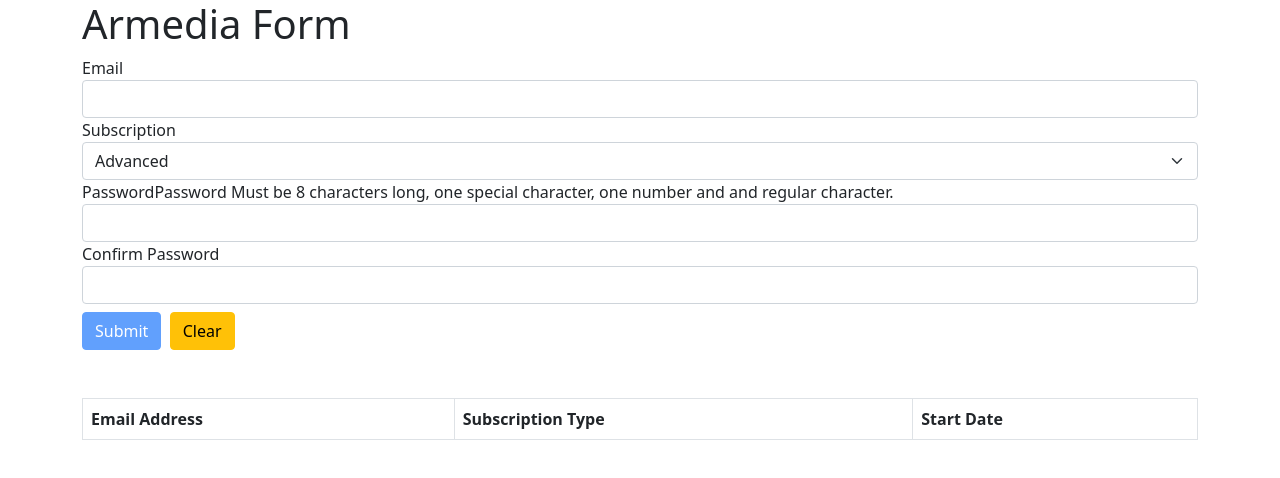
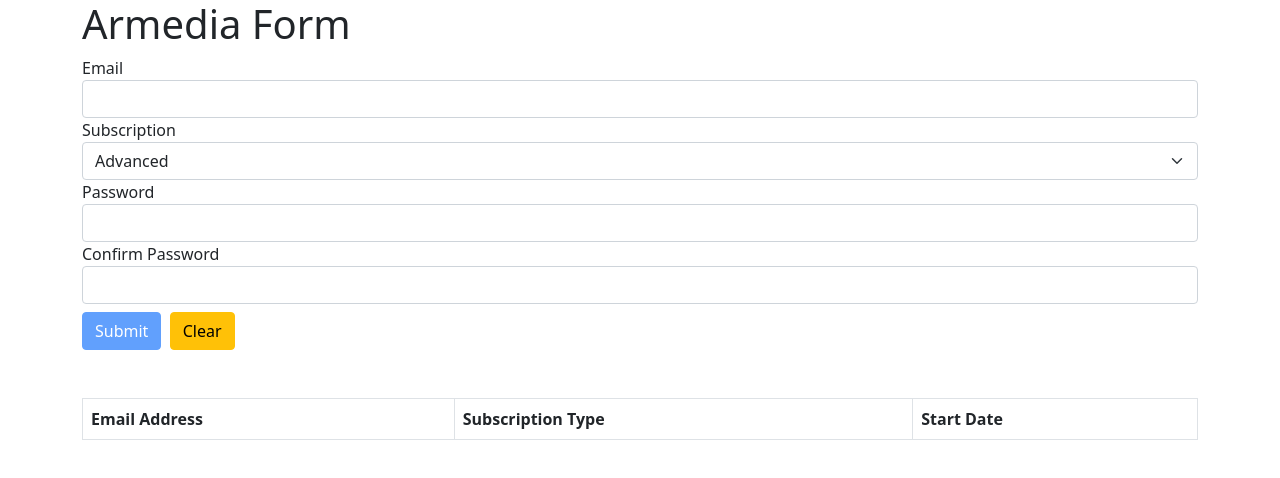
Before and after one commit to josedguti/armediaform, an Angular app: page / in a window 1280 px wide. Shown: the top 478 px of the page. Built offline with nearby package versions, Linux system fonts and the light colour scheme.

Commit message:
took label out because it was unnecesary

```diff
--- a/src/app/app.component.html
+++ b/src/app/app.component.html
@@ -54,7 +54,6 @@
 
       <div class="form-group">
           <label for="password">Password</label>
-          <label>Password Must be 8 characters long, one special character, one number and and regular character.</label>
           <input
               formControlName="password"
               id="password"
```
